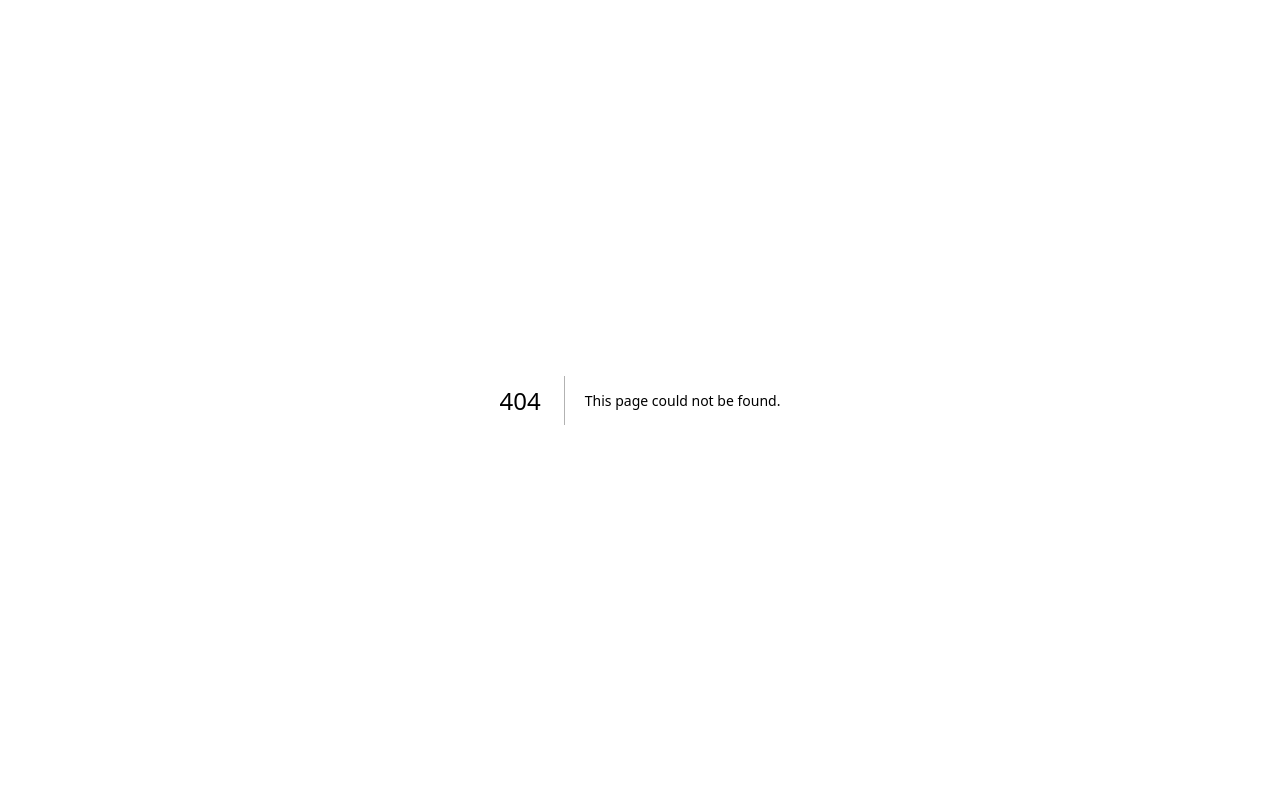
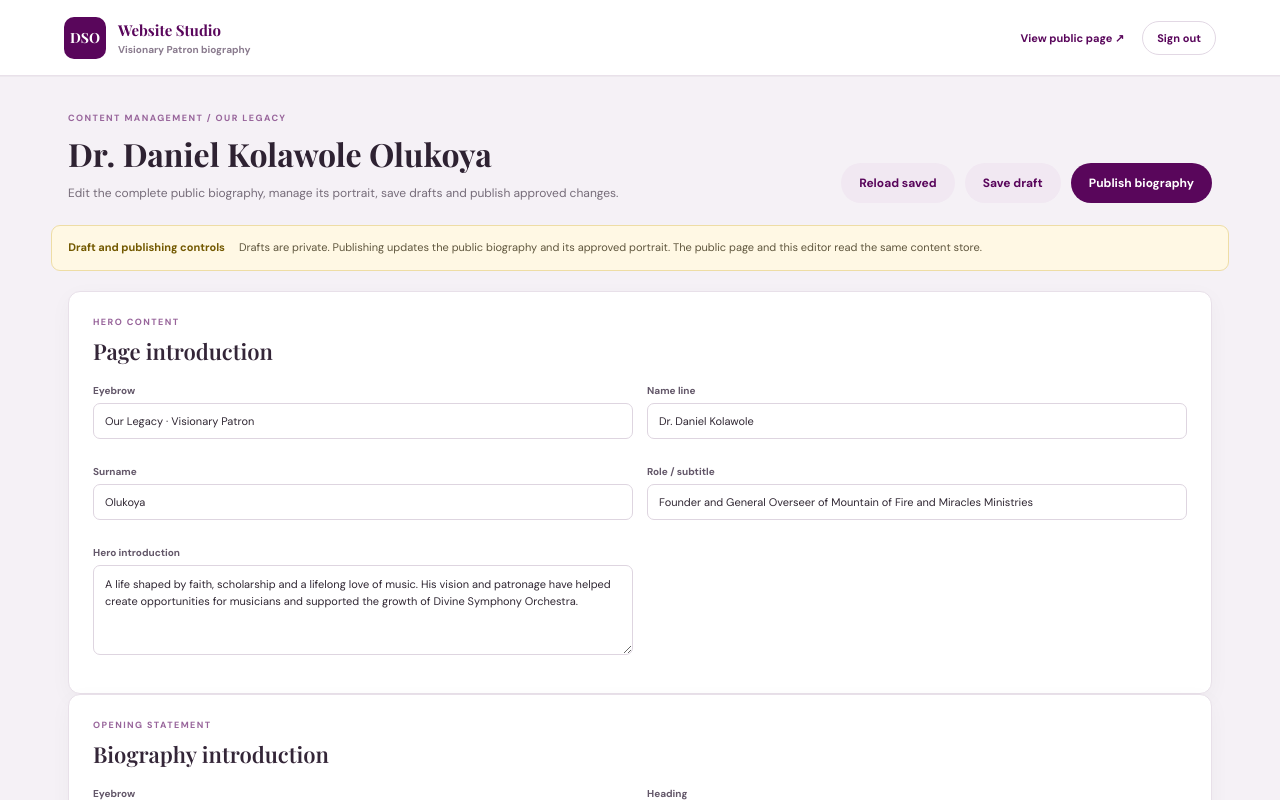
Before and after one commit to Divinesymphonyorchestra20/Divine-Symphony-Orchestra, a Next.js app: page /admin/patron-profile in a window 1280 px wide. Before the commit this address had no page. Shown: the top 800 px of the page. Built offline with nearby package versions, Linux system fonts and the light colour scheme; a web font is replaced by a local one.

Commit message:
Add dedicated admin route for patron biography

```diff
--- /dev/null
+++ b/app/admin/patron-profile/page.tsx
@@ -0,0 +1,7 @@
+import PatronProfileAdmin from "../../../components/admin/patron-profile-admin";
+
+export const metadata = { title: "Visionary Patron Biography | DSO Website Studio", robots: { index: false, follow: false } };
+
+export default function PatronProfileAdminPage() {
+  return <PatronProfileAdmin />;
+}
```
